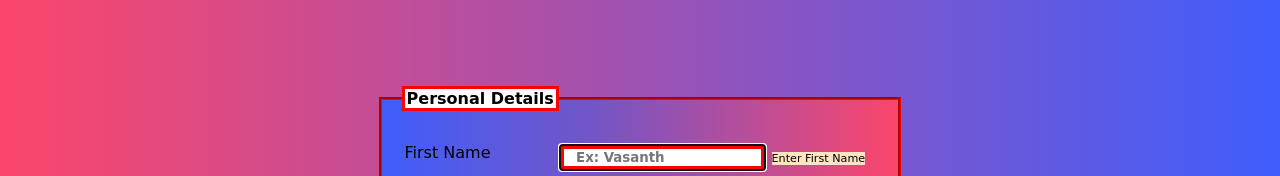
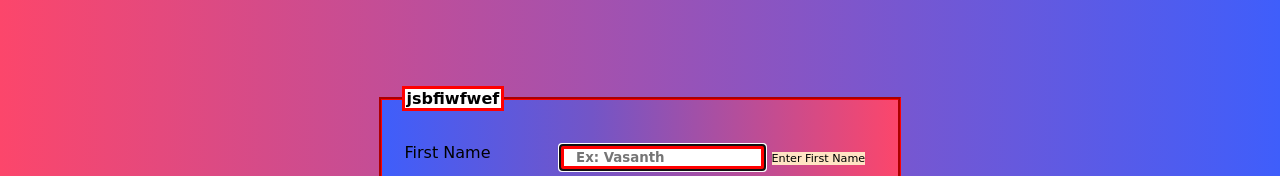
Before and after one commit to VasanthMuthupandiyan/Form.github.io, a plain HTML site: page index.html in a window 1280 px wide. Shown: the top 176 px of the page. Drawn offline with Linux system fonts and the light colour scheme; a web font is replaced by a local one.

Commit message:
Update index.html

```diff
--- a/index.html
+++ b/index.html
@@ -18,7 +18,8 @@
    <body>
       <form action="Response.html">
          <fieldset>
-            <legend>Personal Details</legend>
+            <legend>jsbfiwfwef
+            </legend>
             <table>
                <tr>
                   <td><label for="">First Name</label></td>
```
